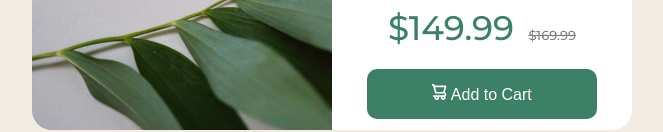
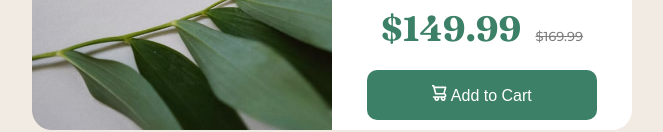
Before and after one commit to chaulagainkapil/product-feature, a website: page index.html in a window 1280 px wide. Shown: the part 500-632 px from the top of the page, without its empty margins (308-971 px from the left). Drawn offline with Linux system fonts and the light colour scheme.

Commit message:
css changes updated

```diff
--- a/style.scss
+++ b/style.scss
@@ -69,7 +69,8 @@ body{
                 text-align: center;
                 &--new{
                     color: $color3;
-                    font-size: 34px;
+                    font-size: 35px;
+                    font-family: $font-name2;
                 }
                 &--old{
                     text-decoration-line: line-through;
```
Also changed, not shown: css/style.css, 1 other file.
